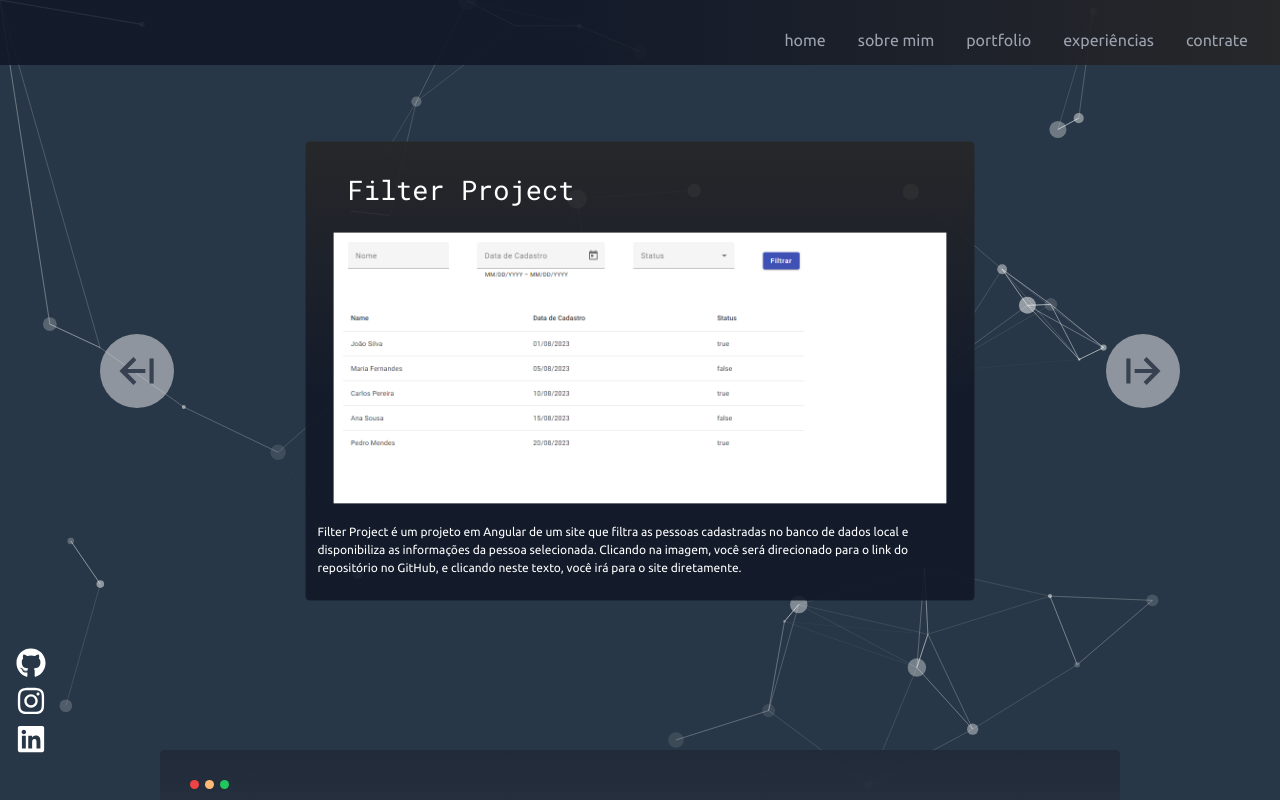
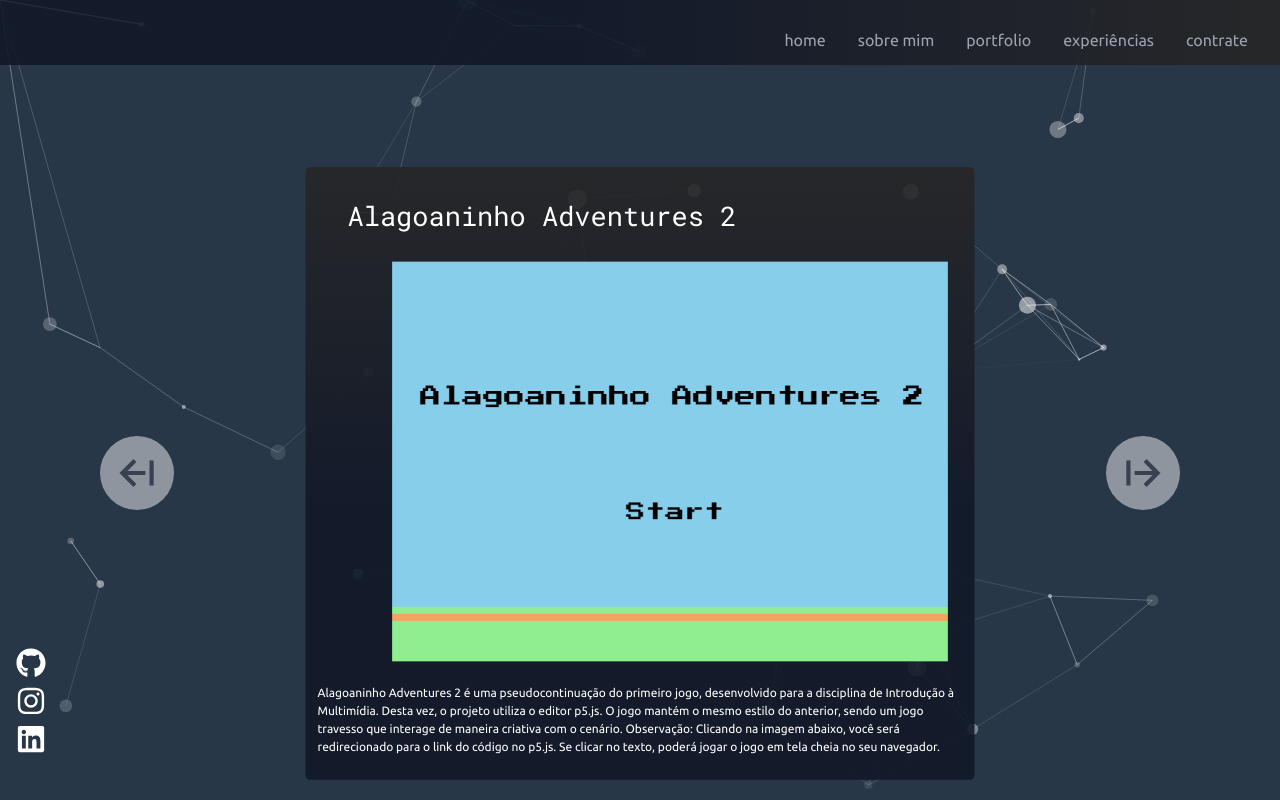
Before and after one commit to RafaelRaios/Portfolio, a React (Vite) app: page / in a window 1280 px wide. Both pictures are taken after a click on the button 137 px from the left and 1935 px from the top of the page. Shown: the part 1535-2335 px from the top of the page. Built offline with nearby package versions, Linux system fonts and the light colour scheme.

Commit message:
Update feitos.jsx

```diff
--- a/src/components/feitos.jsx
+++ b/src/components/feitos.jsx
@@ -5,7 +5,8 @@ import site from "../assets/images/site.png"
 import splotify from "../assets/images/splotify.png"
 import paine_cards from "../assets/images/painel-cards.png"
 import filter_project from "../assets/images/filter-project.png"
-import { unmount } from "react-scroll/modules/mixins/scroller";
+import bd_cinema from "../assets/images/BDCinema.jpg"
+import alagoano2 from "../assets/images/alagoano2.png"
 
 const Feitos = () => {
     const [index, setIndex] = useState(0)
@@ -92,7 +93,7 @@ const Feitos = () => {
                         <img src={paine_cards} alt="" link/>
                     </a>
                     <a href="https://painel-cards.vercel.app/" target="blank">
-                        <p className="text-white my-4 font-base justify-center items-center cursor-pointer" >
+                        <p className="text-white my-4 font-base justify-center items-center cursor-pointer hover:text-cyan-200" >
                         Painel Cards é um mini site feito por mim para treinar a componentização no Angular. Clicando na imagem, você será direcionado para o link do repositório no GitHub, e clicando neste texto, você irá para o site diretamente.
                         </p>
                     </a>
@@ -126,14 +127,50 @@ const Feitos = () => {
                         <img src={filter_project} alt="" link/>
                     </a>
                     <a href="https://filter-project-ashy.vercel.app/" target="blank">
-                        <p className="text-white my-4 font-base justify-center items-center cursor-pointer" >
+                        <p className="text-white my-4 font-base justify-center items-center cursor-pointer hover:text-cyan-200" >
                         Filter Project é um projeto em Angular de um site que filtra as pessoas cadastradas no banco de dados local e disponibiliza as informações da pessoa selecionada. Clicando na imagem, você será direcionado para o link do repositório no GitHub, e clicando neste texto, você irá para o site diretamente.
                         </p>
                     </a>
                 </div>
             )
         },
+        {
+            img: bd_cinema,
+            child: (
+                <div className="scale-25 md:scale-75 bg-gradient-to-t from-gray-900/90 from-45% to-neutral-800/90 p-4 rounded-md items-center
+                max-w-screen-lg mx-auto">
+                    <h2 className="text-white text-2xl md:text-4xl font-signature py-3 mx-4 md:mx-10 md:my-4">Banco de Dados Cinema</h2>
+                    <a href="https://github.com/RafaelRaios/BD-Cinema" target="blank"
+                    className="flex scale-95 items-center">
+                        <img src={bd_cinema} alt="" link/>
+                    </a>
+                    <p className="text-white my-4 font-base justify-center items-center " >
+                    Como o nome já indica, este projeto refere-se ao banco de dados de um cinema, desenvolvido para a disciplina de Gerenciamento de Dados e Informações. O projeto é abrangente e inclui tabelas bem estruturadas, uma série de comandos de inserção e algumas funções e triggers que atendem de forma verossímil às necessidades de um cinema real.
+                    </p>
 
+                </div>
+            )
+        },
+        {
+            img: alagoano2,
+            child: (
+                <div className="scale-25 md:scale-75 bg-gradient-to-t from-gray-900/90 from-45% to-neutral-800/90 p-4 rounded-md items-center
+                max-w-screen-lg mx-auto">
+                    <h2 className="text-white text-2xl md:text-4xl font-signature py-3 mx-4 md:mx-10 md:my-4 ">Alagoaninho Adventures 2</h2>
+                    <a href="https://editor.p5js.org/RafaelRaios/sketches/b5i9I5gXR" target="blank"
+                    className="flex scale-95 ml-20">
+                        <img src={alagoano2} alt="" link/>
+                    </a>
+                    <a href="https://editor.p5js.org/RafaelRaios/full/b5i9I5gXR" target="blank">
+                        <p className="text-white my-4 font-base justify-center items-center cursor-pointer hover:text-cyan-200" >
+                        Alagoaninho Adventures 2 é uma pseudocontinuação do primeiro jogo, desenvolvido para a disciplina de Introdução à Multimídia. Desta vez, o projeto utiliza o editor p5.js. O jogo mantém o mesmo estilo do anterior, sendo um jogo travesso que interage de maneira criativa com o cenário.
+
+                        Observação: Clicando na imagem abaixo, você será redirecionado para o link do código no p5.js. Se clicar no texto, poderá jogar o jogo em tela cheia no seu navegador.
+                        </p>
+                    </a>
+                </div>
+            )
+        },
     ]
 
     return (
```
